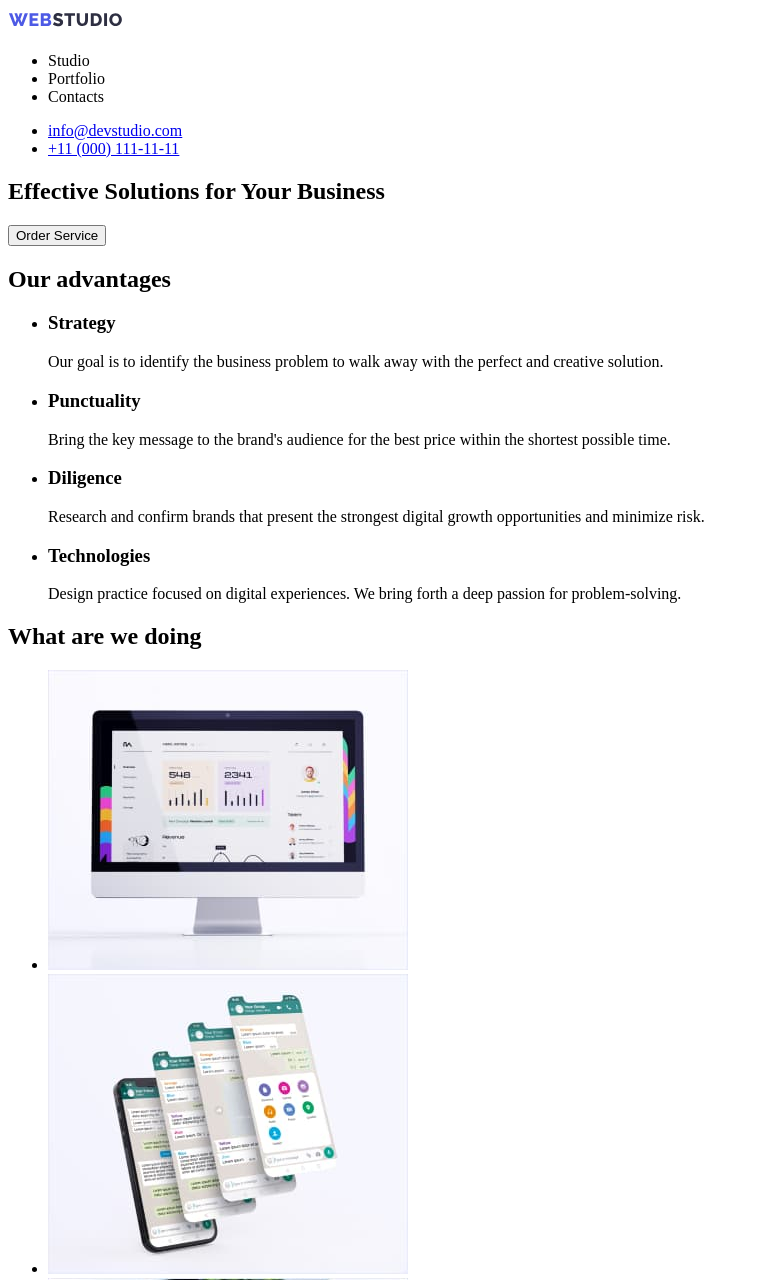
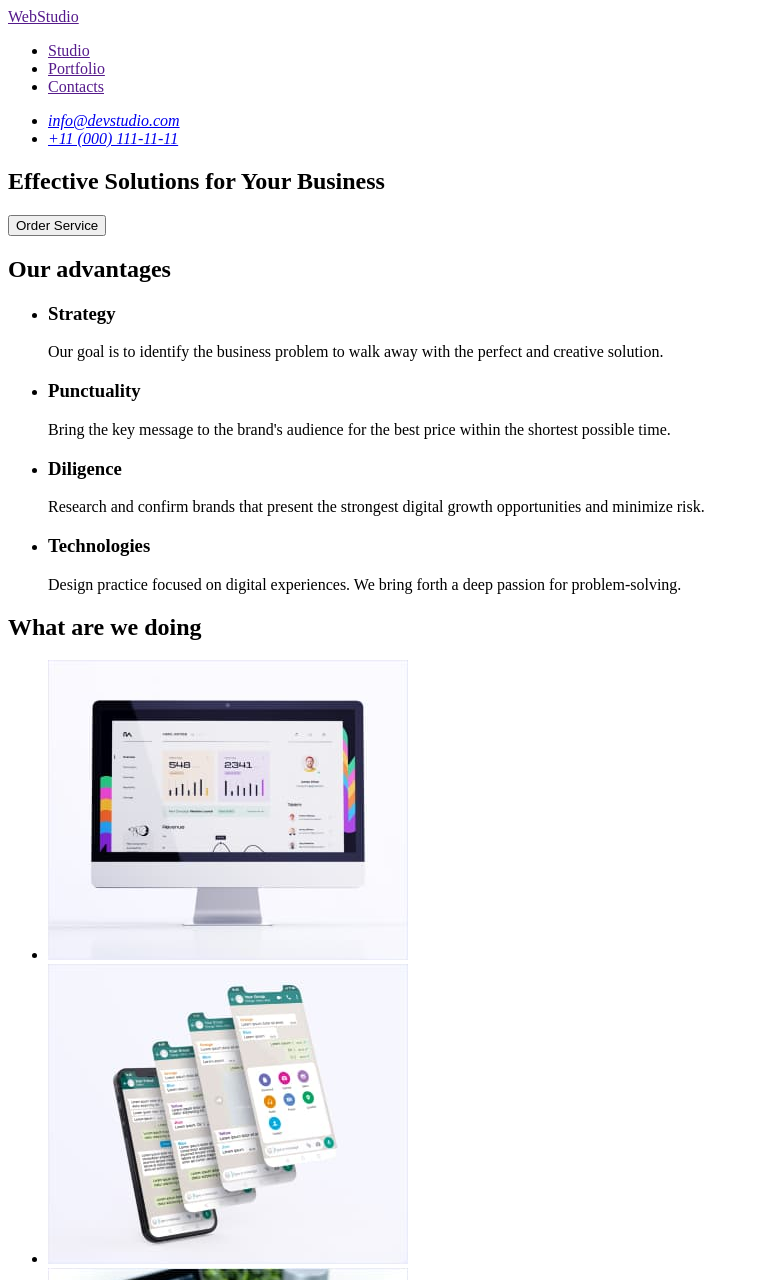
Before and after one commit to Liza0806/goit-markup-hw-01, a plain HTML site: page index.html in a window 1280 px wide. Shown: the top 1280 px of the page, without its empty margins (0-759 px from the left). Drawn offline with Linux system fonts and the light colour scheme.

Commit message:
update703

```diff
--- a/index.html
+++ b/index.html
@@ -8,20 +8,20 @@
   </head>
   <body>
     <header>
-      <a href="">
-        <img src="./images/Logo.svg" width="115" alt="logo" />
-      </a>
       <nav>
+        <a href=""> WebStudio </a>
         <ul>
-          <li>Studio</li>
-          <li>Portfolio</li>
-          <li>Contacts</li>
+          <li><a href="">Studio</a></li>
+          <li><a href="">Portfolio</a></li>
+          <li><a href="">Contacts</a></li>
         </ul>
       </nav>
+      <address>
         <ul>
           <li><a href="mailto:info@devstudio.com">info@devstudio.com</a></li>
           <li><a href="tel:+110001111111">+11 (000) 111-11-11</a></li>
         </ul>
+      </address>
     </header>
     <main>
       <section>
@@ -66,28 +66,21 @@
         <h2>What are we doing</h2>
         <ul>
           <li>
-            <a href=""
-              ><img
-                src="./images/desc.jpg"
-                alt="companys_activity1"
-                width="360"
-            /></a>
+            <img src="./images/desc.jpg" alt="companys_activity1" width="360" />
           </li>
           <li>
-            <a href=""
-              ><img
+            <img
               src="./images/phone.jpg"
               alt="companys_activity2"
               width="360"
-            /></a>
+            />
           </li>
           <li>
-            <a href=""
-              ><img
+            <img
               src="./images/phoneinarm.jpg"
               alt="companys_activity3"
               width="360"
-            /></a>
+            />
           </li>
         </ul>
       </section>
@@ -95,30 +88,30 @@
         <h2>Our Team</h2>
         <ul>
           <li>
+            <img src="./images/marko.jpg" alt="mark" width="264" />
             <h3>Mark Guerrero</h3>
             <p>Product Designer</p>
-            <img src="./images/marko.jpg" alt="mark" width="264" />
           </li>
           <li>
+            <img src="./images/tom.jpg" alt="tom" width="264" />
             <h3>Tom Ford</h3>
             <p>Frontend Developer</p>
-            <img src="./images/tom.jpg" alt="tom" width="264" />
           </li>
           <li>
+            <img src="./images/camila.jpg" alt="camila" width="264" />
             <h3>Camila Garcia</h3>
             <p>Marketing</p>
-            <img src="./images/camila.jpg" alt="camila" width="264" />
           </li>
           <li>
+            <img src="./images/daniel.jpg" alt="daniel" width="264" />
             <h3>Daniel Wilson</h3>
             <p>UI Designer</p>
-            <img src="./images/daniel.jpg" alt="daniel" width="264" />
           </li>
         </ul>
       </section>
     </main>
     <footer>
-      <a href=""> <img src="./images/Logo.svg" alt="logo" /></a>
+      <a href="">WebStudio</a>
       <p>
         Increase the flow of customers and sales for your business with digital
         marketing & growth solutions.
```
Lines whose indentation alone changed are shown as unchanged.
